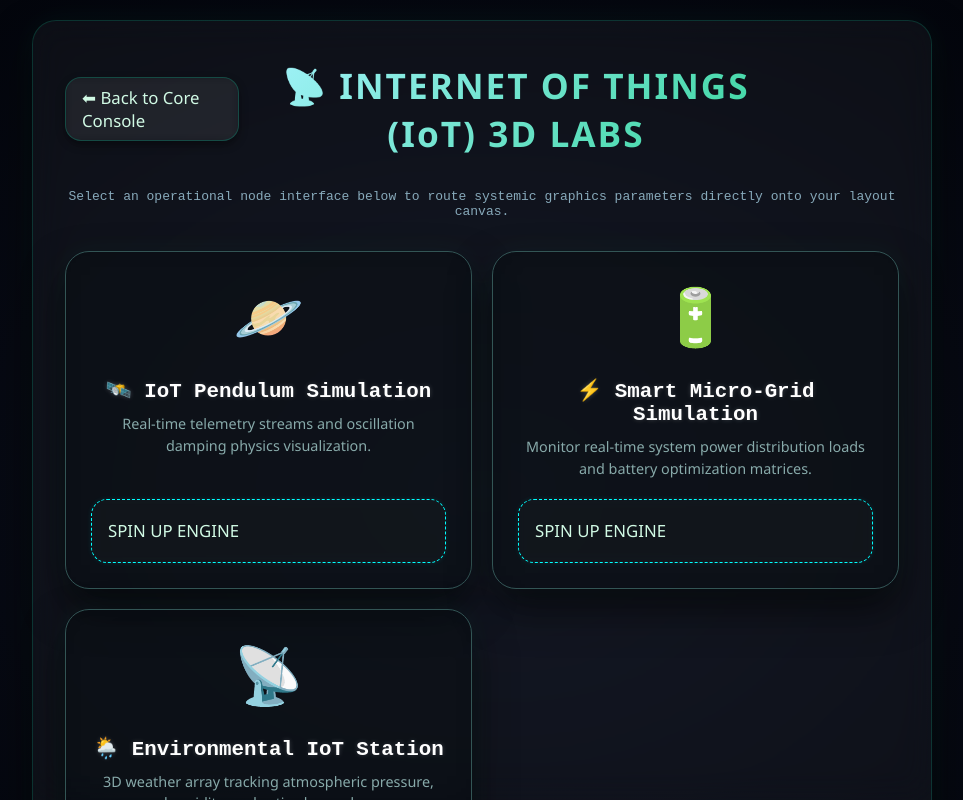
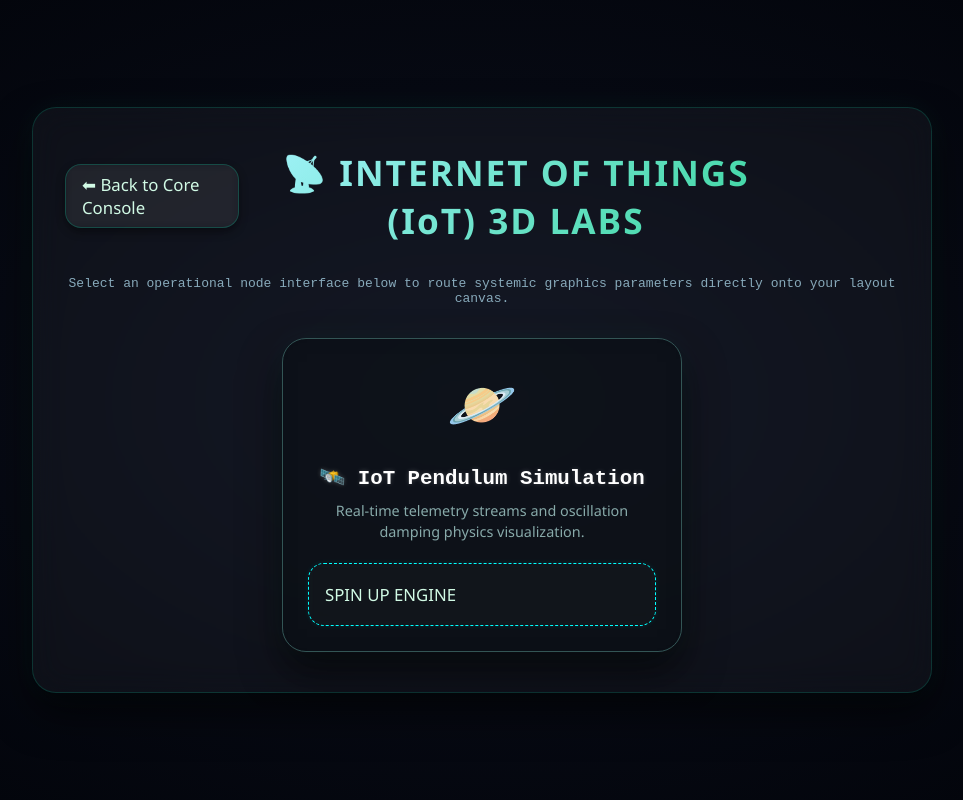
Before and after one commit to Assam157/DexterGallery, a React (Create React App) app: page /iot in a window 1280 px wide. Shown: the whole page, without its empty margins (158-1121 px from the left). Built offline with nearby package versions, Linux system fonts and the light colour scheme.

Commit message:
Update IoT.jsx

```diff
--- a/src/components/IoT.jsx
+++ b/src/components/IoT.jsx
@@ -1,42 +1,26 @@
-  import React from "react";
+import React from "react";
 import { useNavigate, useParams } from "react-router-dom";
 
 /* ========================================================
-   IoT LABS CONFIGURATION REGISTRY
-   To scale, simply place your standalone Three.js build folder
-   inside public/iot/ and register its metadata properties here.
+   IoT LABS CONFIGURATION REGISTRY — only pendulum remains
 ======================================================== */
 const IOT_LABS_LIST = [
   {
     id: "pendulamwithiot",
     title: "🛰️ IoT Pendulum Simulation",
-    description: "Real-time telemetry streams and oscillation damping physics visualization.",
+    description: "Real‑time telemetry streams and oscillation damping physics visualization.",
     icon: "🪐"
-  },
-  {
-    id: "smart-grid",
-    title: "⚡ Smart Micro-Grid Simulation",
-    description: "Monitor real-time system power distribution loads and battery optimization matrices.",
-    icon: "🔋"
-  },
-  {
-    id: "weather-station",
-    title: "🌦️ Environmental IoT Station",
-    description: "3D weather array tracking atmospheric pressure, humidity, and active lux nodes.",
-    icon: "📡"
   }
 ];
 
 export default function IoTLabHub() {
   const navigate = useNavigate();
-  const { labId } = useParams(); // Evaluates dynamic URL route segment
+  const { labId } = useParams();
 
-  // Matches url parameter to our configured static file directory targets
   const activeLab = IOT_LABS_LIST.find((lab) => lab.id === labId);
 
   /* --------------------------------------------------------
-     VIEWPORT MODALITY A: FULLSCREEN CANVAS RENDERER
-     Fires when matching /iot/:labId path configuration
+     FULLSCREEN VIEW (when /iot/:labId is matched)
   -------------------------------------------------------- */
   if (labId && activeLab) {
     return (
@@ -47,14 +31,14 @@ export default function IoTLabHub() {
           left: 0,
           width: "100vw",
           height: "100vh",
-          zIndex: 99999, // Supercedes all background dashboard elements
+          zIndex: 99999,
           backgroundColor: "#000",
           display: "flex",
           flexDirection: "column",
-          overflow: "hidden" // Destroys vertical/horizontal scroll leakage
+          overflow: "hidden"
         }}
       >
-        {/* Isolated Floating HUD Controller Bar */}
+        {/* HUD bar */}
         <div
           style={{
             background: "rgba(10, 16, 20, 0.95)",
@@ -82,7 +66,7 @@ export default function IoTLabHub() {
           >
             ⬅ Return to IoT Hub
           </button>
-          <h2 className="console-title" style={{ fontSize: "1.4rem", margin: 0, color: "#fff", fontFamily: "'Courier New', monospace" }}>
+          <h2 style={{ fontSize: "1.4rem", margin: 0, color: "#fff", fontFamily: "'Courier New', monospace" }}>
             {activeLab.title.toUpperCase()}
           </h2>
           <span style={{ color: "#0ff", fontFamily: "monospace", textShadow: "0 0 8px #0ff", fontSize: "0.9rem" }}>
@@ -90,7 +74,7 @@ export default function IoTLabHub() {
           </span>
         </div>
 
-        {/* Core Sandboxed Native Viewport Element */}
+        {/* Sandboxed iframe */}
         <div style={{ flex: 1, width: "100%", height: "100%", overflow: "hidden", background: "#000" }}>
           <iframe
             src={`/iot/${activeLab.id}/index.html`}
@@ -112,13 +96,11 @@ export default function IoTLabHub() {
   }
 
   /* --------------------------------------------------------
-     VIEWPORT MODALITY B: INTERACTIVE HUB MATRIX SELECTION
-     Fires when accessing base /iot path configuration
+     HUB VIEW (only one lab card)
   -------------------------------------------------------- */
   return (
     <div className="console-bg" style={{ minHeight: "100vh", padding: "20px", boxSizing: "border-box" }}>
       <div className="console-panel">
-        {/* Grid Title Architecture Header */}
         <div style={{ display: "flex", justifyContent: "space-between", alignItems: "center", marginBottom: "2rem" }}>
           <button
             className="lab-button"
@@ -130,20 +112,20 @@ export default function IoTLabHub() {
           <h1 className="console-title" style={{ margin: 0, textAlign: "center" }}>
             📡 INTERNET OF THINGS (IoT) 3D LABS
           </h1>
-          <div style={{ width: "140px" }} /> {/* Preserves flex balancing layout mapping */}
+          <div style={{ width: "140px" }} />
         </div>
 
         <p style={{ color: "#8ab", fontFamily: "monospace", textAlign: "center", marginBottom: "2rem" }}>
           Select an operational node interface below to route systemic graphics parameters directly onto your layout canvas.
         </p>
 
-        {/* Flex Dashboard Card Manifest Matrix */}
         <div
           className="lab-grid"
           style={{
             display: "grid",
             gridTemplateColumns: "repeat(auto-fit, minmax(300px, 1fr))",
-            gap: "20px"
+            gap: "20px",
+            justifyContent: "center"
           }}
         >
           {IOT_LABS_LIST.map((lab) => (
@@ -160,7 +142,9 @@ export default function IoTLabHub() {
                 flexDirection: "column",
                 alignItems: "center",
                 textAlign: "center",
-                background: "rgba(5, 10, 15, 0.6)"
+                background: "rgba(5, 10, 15, 0.6)",
+                maxWidth: "400px",
+                margin: "0 auto"
               }}
               onMouseEnter={(e) => {
                 e.currentTarget.style.borderColor = "#0ff";
@@ -180,7 +164,6 @@ export default function IoTLabHub() {
               <p style={{ color: "#8aa", fontSize: "0.9rem", margin: "0 0 20px 0", lineHeight: "1.5", flexGrow: 1 }}>
                 {lab.description}
               </p>
-
               <button
                 className="lab-button"
                 style={{
```
